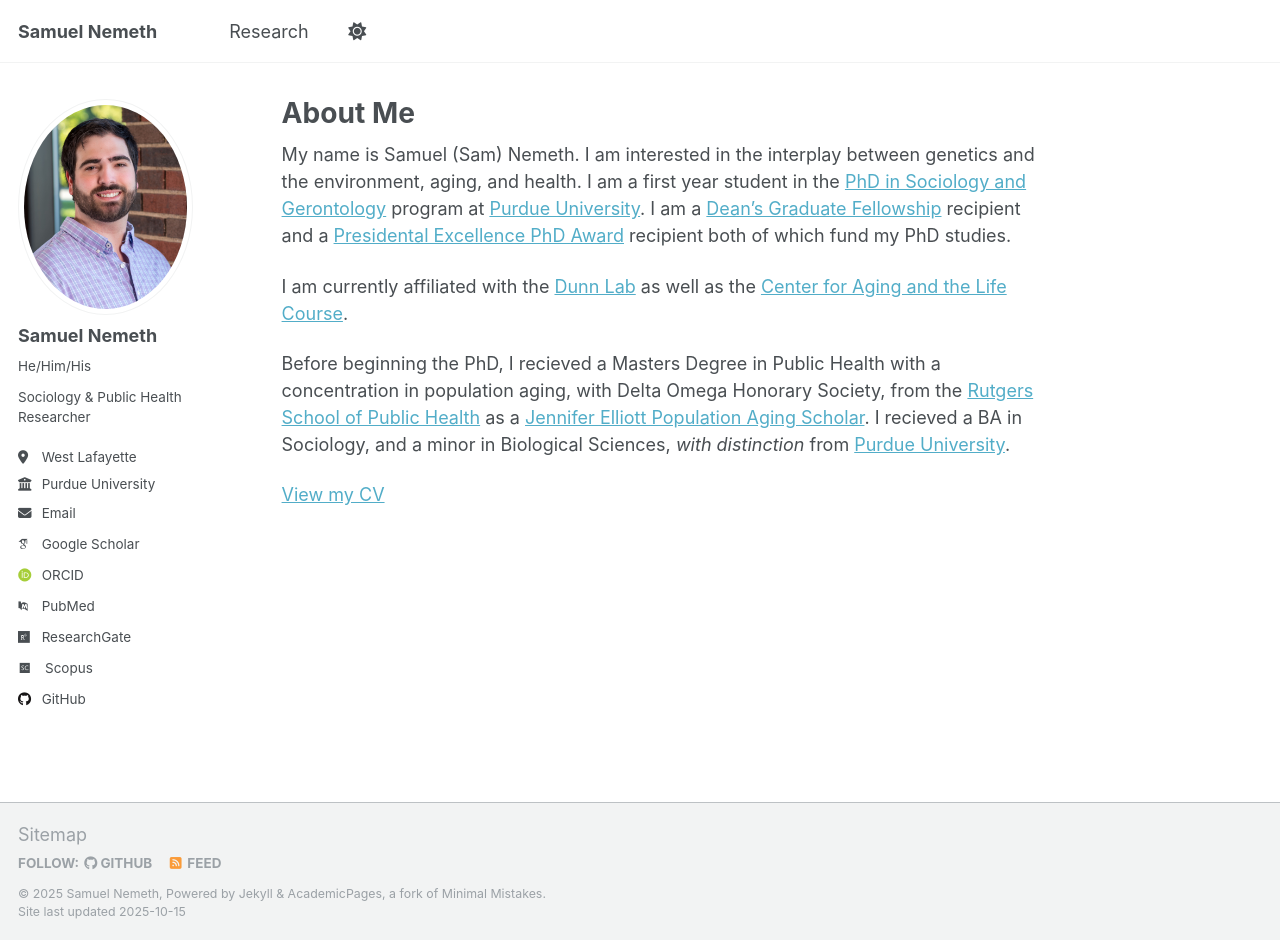
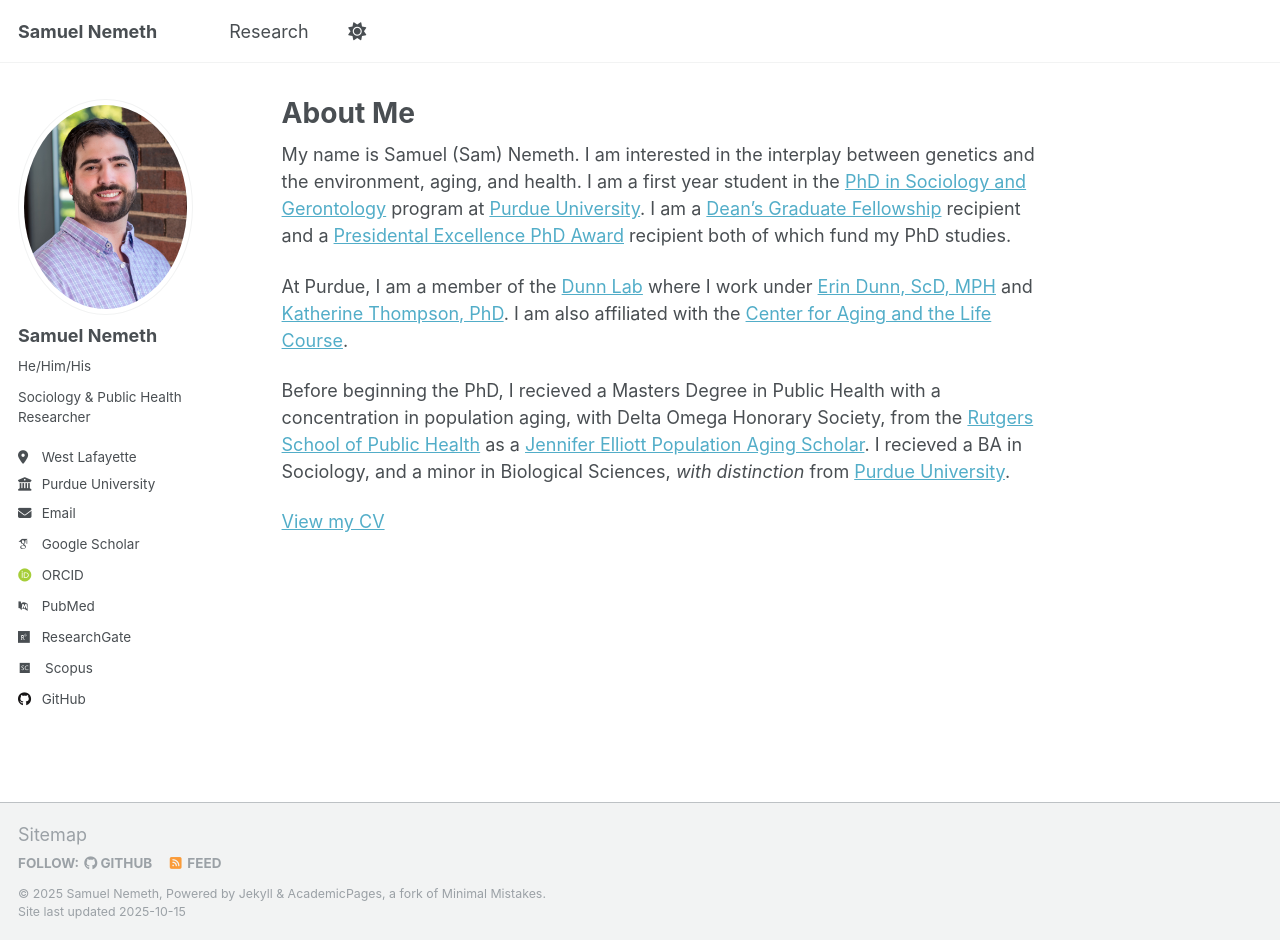
Before and after one commit to samuel-nemeth/samuel-nemeth.github.io, a Jekyll site: the page built from _pages/about.md, in a window 1280 px wide and 940 px high. Built offline with Jekyll 4.4.1, drawn with Linux system fonts in a browser that asks for light colours; some web fonts are replaced.

Commit message:
Revise about page for clarity on affiliations
Updated the about page to clarify affiliations and education background.

```diff
--- a/_pages/about.md
+++ b/_pages/about.md
@@ -9,7 +9,7 @@ redirect_from:
 
 My name is Samuel (Sam) Nemeth. I am interested in the interplay between genetics and the environment, aging, and health. I am a first year student in the [PhD in Sociology and Gerontology](https://www.cla.purdue.edu/academic/sociology/index.html) program at [Purdue University](https://www.purdue.edu). I am a [Dean's Graduate Fellowship](https://www.cla.purdue.edu/research/grant-support/grad-student-research-support/deansfellowship.html) recipient and a [Presidental Excellence PhD Award](https://www.purdue.edu/newsroom/purduetoday/2025/Q1/purdue-continues-to-enhance-investment-and-support-for-doctoral-students/) recipient both of which fund my PhD studies.
 
-I am currently affiliated with the [Dunn Lab](https://www.thedunnlab.com) as well as the [Center for Aging and the Life Course](https://www.purdue.edu/aging/).
+At Purdue, I am a member of the [Dunn Lab](https://www.thedunnlab.com) where I work under [Erin Dunn, ScD, MPH](https://scholar.google.com/citations?hl=en&user=W5QNguQAAAAJ) and [Katherine Thompson, PhD](https://scholar.google.co.uk/citations?user=xD4dn1IAAAAJ&hl=en). I am also affiliated with the [Center for Aging and the Life Course](https://www.purdue.edu/aging/).
 
 Before beginning the PhD, I recieved a Masters Degree in Public Health with a concentration in population aging, with Delta Omega Honorary Society, from the [Rutgers School of Public Health](https://sph.rutgers.edu) as a [Jennifer Elliott Population Aging Scholar](https://sph.rutgers.edu/academics/degree-programs/master-public-health-mph-degrees/online-master-public-health-population-aging#chapter=pjennifer-elliot-population-aging-scholarship-p-4047). I recieved a BA in Sociology, and a minor in Biological Sciences, _with distinction_ from [Purdue University](https://www.purdue.edu).
 
```
